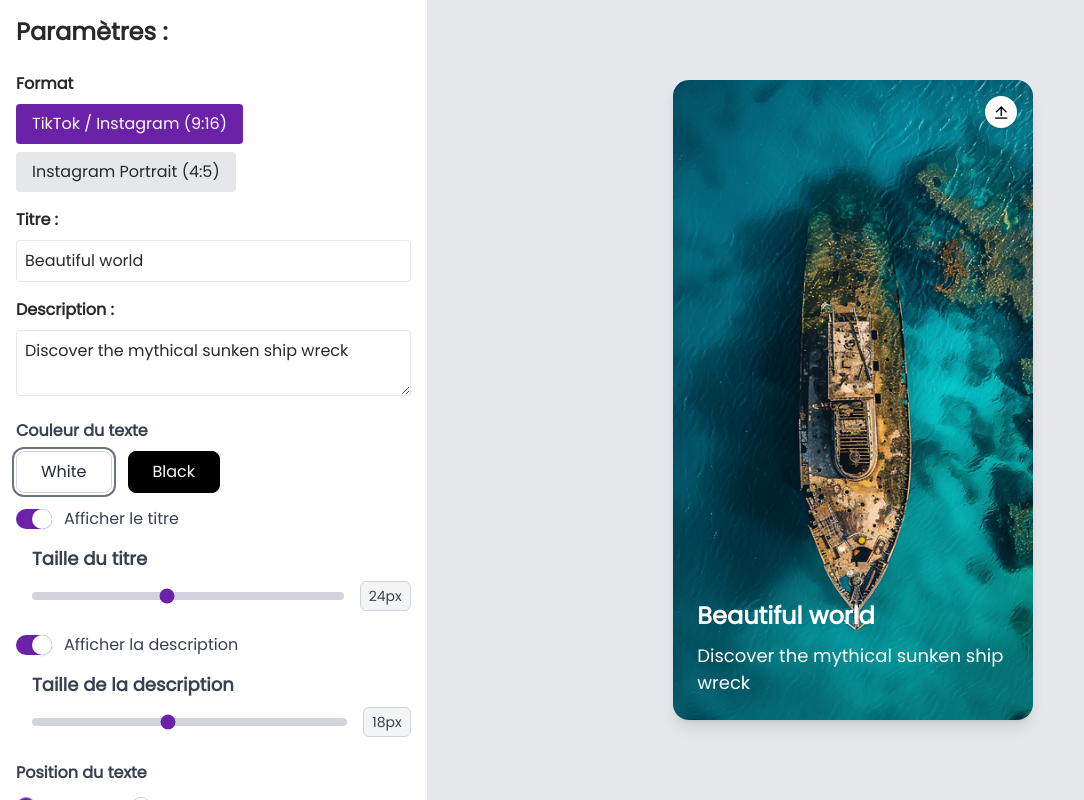
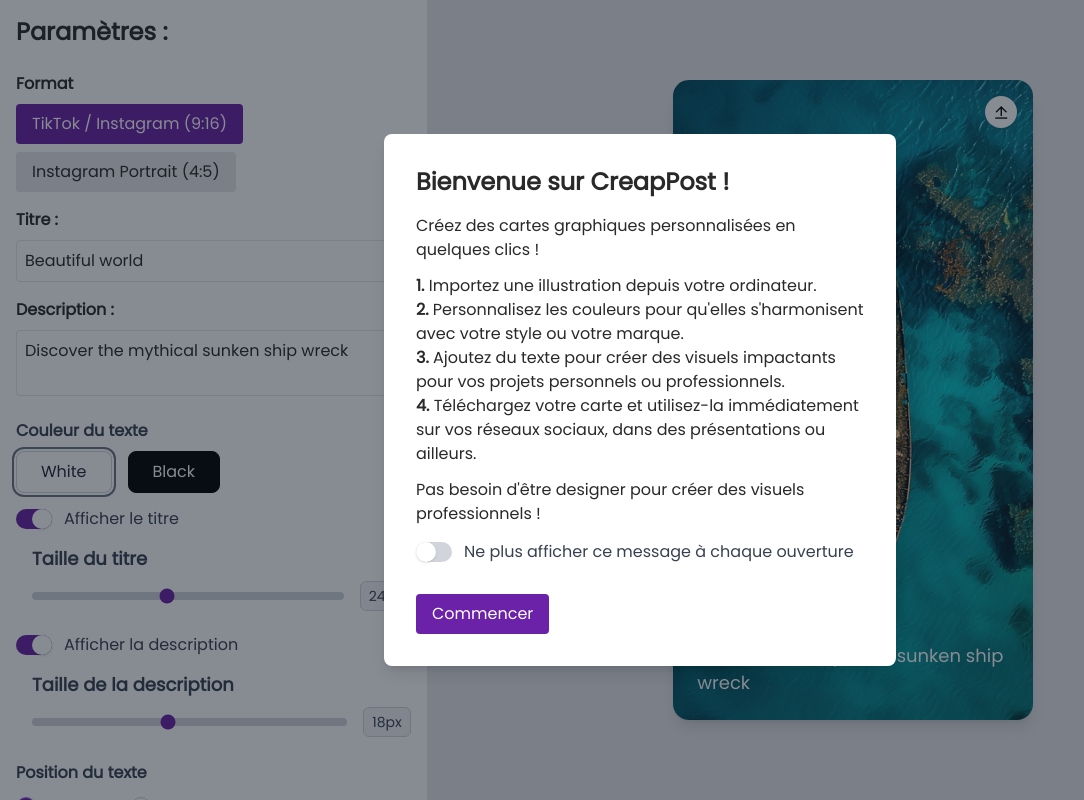
Before and after one commit to KingYano/socialmediacustom, a Vue app: page / in a window 1280 px wide. Shown: the whole page, without its empty margins (0-1084 px from the left). Built offline with nearby package versions, Linux system fonts and the light colour scheme.

Commit message:
Ajout de la popup de bienvenue

```diff
--- a/src/App.vue
+++ b/src/App.vue
@@ -1,9 +1,11 @@
 <template>
   <div class="flex h-screen w-screen bg-gray-100">
-    <ImageCustomizer />
+    <WelcomePopup/>
+    <ImageCustomizer/>
   </div>
 </template>
 
 <script setup lang="ts">
   import ImageCustomizer from './components/ImageCustomer/ImageCustomer.vue';
+  import WelcomePopup from "@/components/WelcomePopup/WelcomePopup.vue";
 </script>
--- a/src/components/Preview/Preview.vue
+++ b/src/components/Preview/Preview.vue
@@ -6,9 +6,8 @@
         <h1 v-if="state.showTitle" :style="{ fontSize: `${state.titleFontSize}px` }" class="font-bold mb-2">{{ state.title }}</h1>
         <p v-if="state.showDescription" :style="{ fontSize: `${state.descriptionFontSize}px` }">{{ state.description }}</p>
       </div>
-      <!-- Affichage conditionnel du bouton d'import d'image -->
-      <label v-if="showUploadButton" class="absolute top-4 right-4 cursor-pointer">
-        <input type="file" class="hidden" @change="handleImageUpload" accept="image/*" />
+      <label  v-if="showUploadButton" class="absolute top-4 right-4 cursor-pointer">
+        <input title="Importez une image" type="file" class="hidden" @change="handleImageUpload" accept="image/*" />
         <div class="bg-white text-black shadow-lg rounded-full p-1 hover:bg-gray-100 flex items-center justify-center w-8 h-8">
           <span><i class="ri-upload-line"></i></span>
         </div>
--- a/src/components/ToggleSwitch/ToggleSwitch.vue
+++ b/src/components/ToggleSwitch/ToggleSwitch.vue
@@ -16,7 +16,7 @@
             :class="{ 'translate-x-4': modelValue }"
         ></span>
       </div>
-      <span class="ml-3 text-gray-700 font-medium leading-none">{{ label }}</span> <!-- Ajout de leading-none -->
+      <span class="ml-3 text-gray-700 font-medium leading-none">{{ label }}</span>
     </label>
   </div>
 </template>
--- /dev/null
+++ b/src/components/WelcomePopup/WelcomePopup.vue
@@ -0,0 +1,56 @@
+<template>
+  <div v-if="showPopup" class="fixed inset-0 bg-gray-900 bg-opacity-50 flex justify-center items-center z-50">
+    <div class="bg-white p-8 rounded-lg shadow-lg max-w-lg mx-auto">
+      <h2 class="text-2xl font-bold mb-4">Bienvenue sur CreapPost !</h2>
+      <div class="mb-4">
+        <p class="mb-3">Créez des cartes graphiques personnalisées en quelques clics !</p>
+        <p><span class="font-bold">1.</span> Importez une illustration depuis votre ordinateur.</p>
+        <p><span class="font-bold">2.</span> Personnalisez les couleurs pour qu'elles s'harmonisent avec votre style ou votre marque.</p>
+        <p><span class="font-bold">3.</span> Ajoutez du texte pour créer des visuels impactants pour vos projets personnels ou professionnels.</p>
+        <p><span class="font-bold">4.</span> Téléchargez votre carte et utilisez-la immédiatement sur vos réseaux sociaux, dans des présentations ou ailleurs.</p>
+        <p class="mt-3">Pas besoin d'être designer pour créer des visuels professionnels !</p>
+      </div>
+      <div class="flex items-center mb-4">
+        <ToggleSwitch label="Ne plus afficher ce message à chaque ouverture"  v-model="dontShowAgain" />
+      </div>
+      <button @click="closePopup" class="bg-purple-800 text-white px-4 py-2 rounded hover:bg-purple-600 transition">Commencer</button>
+    </div>
+  </div>
+</template>
+
+<script lang="ts">
+  import { defineComponent, ref, onMounted } from 'vue';
+  import ToggleSwitch from "@/components/ToggleSwitch/ToggleSwitch.vue";
+
+  export default defineComponent({
+    components: {ToggleSwitch},
+    setup() {
+      const showPopup = ref(true);
+      const dontShowAgain = ref(false);
+
+      onMounted(() => {
+        const savedPreference = localStorage.getItem('dontShowWelcomePopup');
+        if (savedPreference === 'true') {
+          showPopup.value = false;
+        }
+      });
+
+      const closePopup = () => {
+        if (dontShowAgain.value) {
+          localStorage.setItem('dontShowWelcomePopup', 'true');
+        }
+        showPopup.value = false;
+      };
+
+      return {
+        showPopup,
+        dontShowAgain,
+        closePopup,
+      };
+    },
+  });
+</script>
+
+<style lang="scss">
+
+</style>
```
